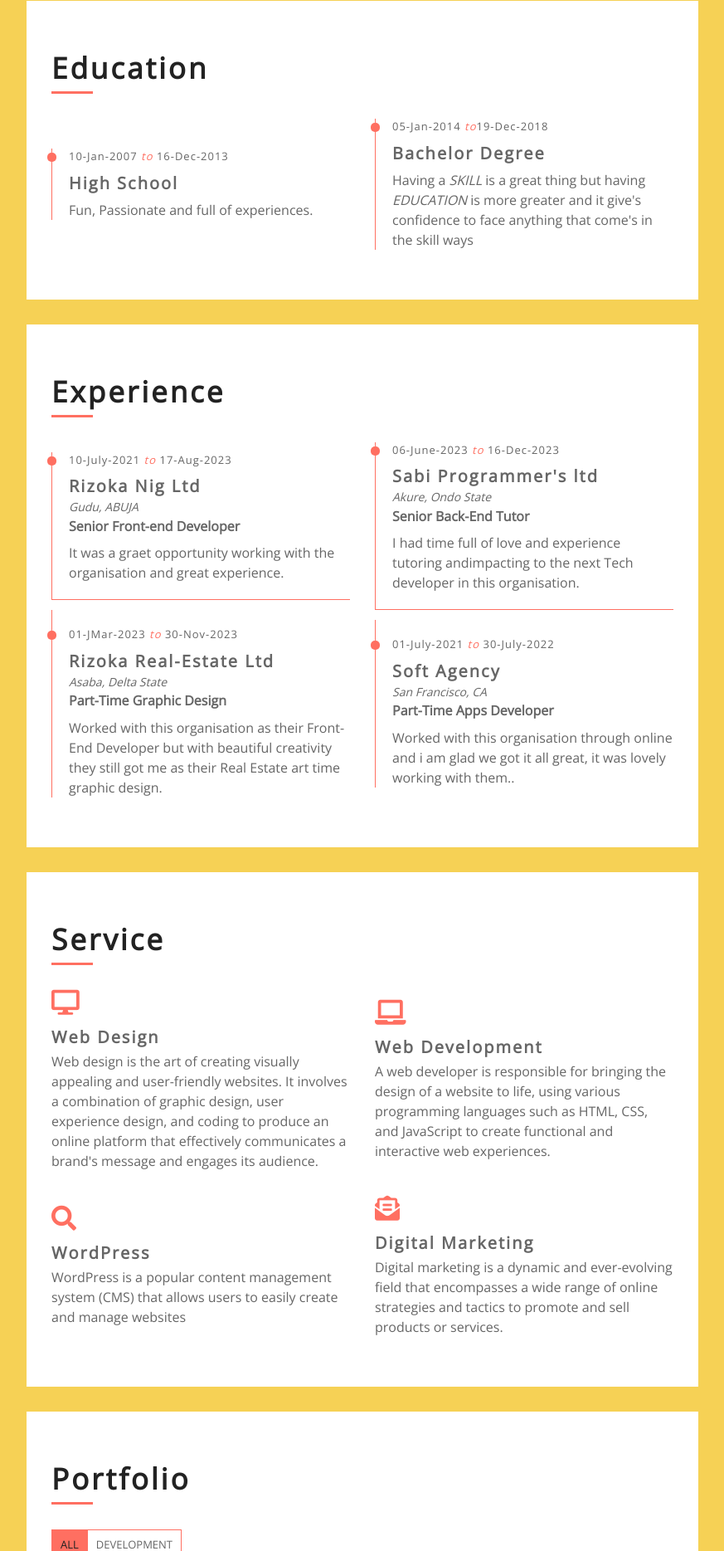
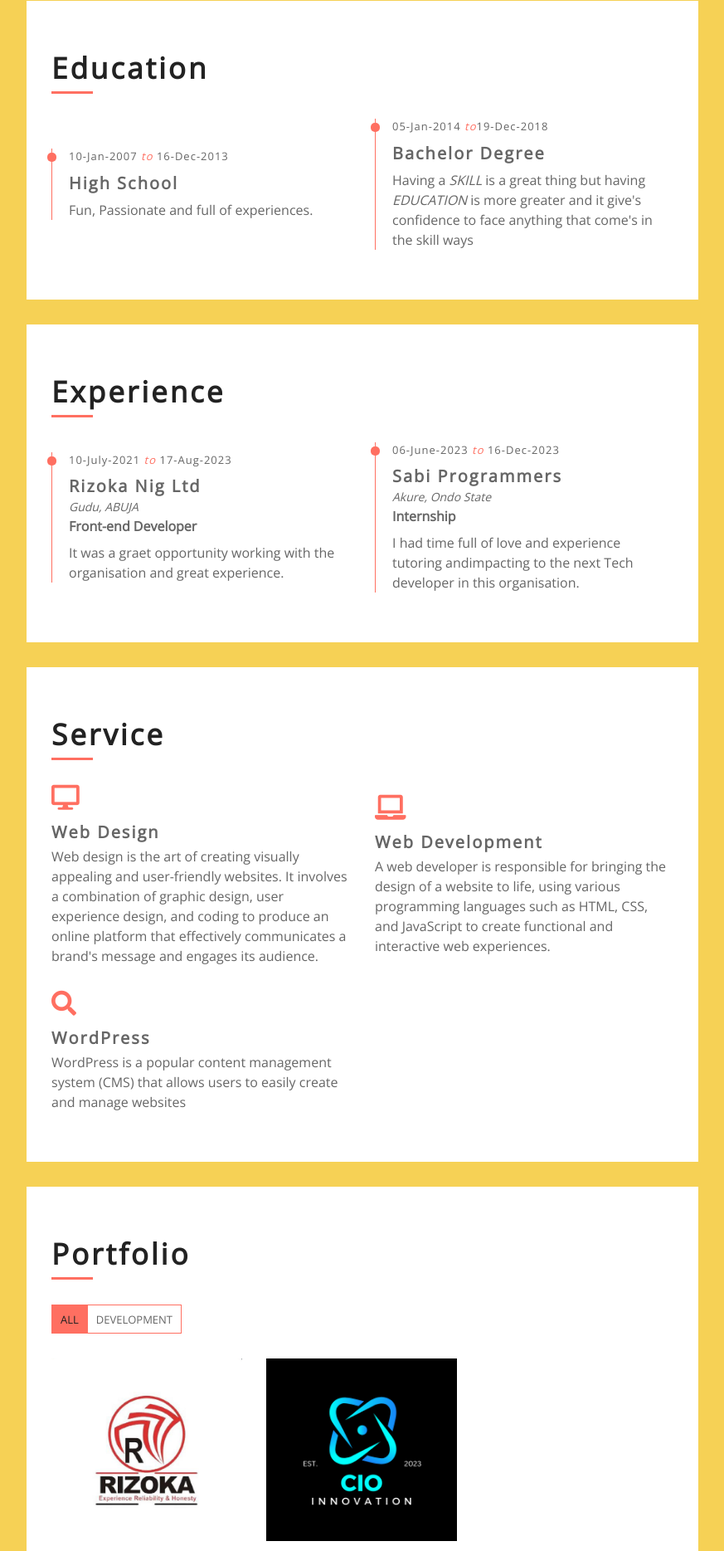
Before and after one commit to Chiefnenry/my-portfolio, a Django app: page / in a window 1280 px wide. Shown: the part 1225-3094 px from the top of the page at 83% size, without its empty margins (368-1241 px from the left). Run offline with Django 4.2, Linux system fonts and the light colour scheme; some libraries are stand-ins or nearby versions.

Commit message:
last commit

```diff
--- a/charlesresumeapp/templates/charlesresumeapp/index.html
+++ b/charlesresumeapp/templates/charlesresumeapp/index.html
@@ -65,7 +65,7 @@
                 </div>
                 <div class="sidebar-footer">
                     <a href="https://x.com/chiefnenry"><i class="fab fa-twitter"></i></a>
-                    <a href=""><i class="fab fa-github"></i></a>
+                    <a class="btn" href="https://github.com/Chiefnenry"><i class="fab fa-github"></i></a>
                     <a href="https://ng.linkedin.com/in/charles-omosegbon-7bb706298"><i class="fab fa-linkedin-in"></i></a>
                 </div>
             </div>
@@ -76,7 +76,7 @@
                         <p>I'm</p>
                         <h1>Omosegbon I Charles</h1>
                         <h2></h2>
-                        <div class="typed-text">Web Designer, Web Developer, Front End Developer, Apps Developer, Graphic Designer</div>
+                        <div class="typed-text">Web Designer, Web Developer, Front End Developer, Back End Developer, Apps Developer</div>
                     </div>
                 </div>
                 <!-- Header End -->
@@ -186,20 +186,20 @@
                                     <span>10-July-2021 <i>to</i> 17-Aug-2023</span>
                                     <h3>Rizoka Nig Ltd</h3>
                                     <h4>Gudu, ABUJA</h4>
-                                    <h5>Senior Front-end Developer</h5>
+                                    <h5>Front-end Developer</h5>
                                     <p>It was a graet opportunity working with the organisation and great experience.</p>
                                 </div>
                             </div>
                             <div class="col-md-6">
                                 <div class="exp-col">
                                     <span>06-June-2023 <i>to</i> 16-Dec-2023</span>
-                                    <h3>Sabi Programmer's ltd</h3>
+                                    <h3>Sabi Programmers</h3>
                                     <h4>Akure, Ondo State</h4>
-                                    <h5>Senior Back-End Tutor</h5>
+                                    <h5>Internship</h5>
                                     <p>I had time full of love and experience tutoring andimpacting to the next Tech developer in this organisation.</p>
                                 </div>
                             </div>
-                            <div class="col-md-6">
+                            {% comment %} <div class="col-md-6">
                                 <div class="exp-col">
                                     <span>01-JMar-2023 <i>to</i> 30-Nov-2023</span>
                                     <h3>Rizoka Real-Estate Ltd</h3>
@@ -207,8 +207,8 @@
                                     <h5>Part-Time Graphic Design</h5>
                                     <p>Worked with this organisation as their Front-End Developer but with beautiful creativity they still got me as their Real Estate art time graphic design.</p>
                                 </div>
-                            </div>
-                            <div class="col-md-6">
+                            </div> {% endcomment %}
+                            {% comment %} <div class="col-md-6">
                                 <div class="exp-col">
                                     <span>01-July-2021 <i>to</i> 30-July-2022</span>
                                     <h3>Soft Agency</h3>
@@ -216,7 +216,7 @@
                                     <h5>Part-Time Apps Developer</h5>
                                     <p>Worked with this organisation through online and i am glad we got it all great, it was lovely working with them..</p>
                                 </div>
-                            </div>
+                            </div> {% endcomment %}
                         </div>
                     </div>
                 </div>
@@ -250,13 +250,13 @@
                                     <p>WordPress is a popular content management system (CMS) that allows users to easily create and manage websites</p>
                                 </div>
                             </div>
-                            <div class="col-md-6">
+                            {% comment %} <div class="col-md-6">
                                 <div class="srv-col">
                                     <i class="fa fa-envelope-open-text"></i>
                                     <h3>Digital Marketing</h3>
                                     <p>Digital marketing is a dynamic and ever-evolving field that encompasses a wide range of online strategies and tactics to promote and sell products or services. </p>
                                 </div>
-                            </div>
+                            </div> {% endcomment %}
                         </div>
                     </div>
                 </div>
@@ -281,23 +281,23 @@
                         <div class="row portfolio-container">
                             <div class="col-lg-4 col-md-6 portfolio-item web-des">
                                 <div class="portfolio-wrap">
-                                    {% comment %} <figure>
-                                        <img src="{% static "myimages/e-com1.WEBP" %}" class="img-fluid" alt="">
-                                        <a href="img/portfolio-1.jpg" data-lightbox="portfolio" data-title="Trading Platform" class="link-preview" title="Preview"><i class="fa fa-eye"></i></a>
-                                        <a href="#" class="link-details" title="More Details"><i class="fa fa-link"></i></a>
-                                        <a class="portfolio-title" href="https://rizoka.ng/">E-commerce Web <span>Web Development</span></a>
-                                    </figure> {% endcomment %}
+                                    <figure>
+                                        <img src="{% static "myimages/rizoka.jpg" %}" class="img-fluid" alt="">
+                                        <a href="https://rizoka.ng/" data-lightbox="portfolio" data-title="Trading Platform" class="link-preview" title="Preview"><i class="fa fa-eye"></i></a>
+                                        <a href="https://rizoka.ng/" class="link-details" title="More Details"><i class="fa fa-link"></i></a>
+                                        <a class="portfolio-title" href="https://rizoka.ng/">Trading Platform Website <span>Web Development</span></a>
+                                    </figure>
                                 </div>
                             </div>
 
                             <div class="col-lg-4 col-md-6 portfolio-item web-des">
                                 <div class="portfolio-wrap">
-                                    {% comment %} <figure>
-                                        <img src="{% static "myimages/portfolio1.WEBP" %}" class="img-fluid" alt="">
-                                        <a href="img/portfolio-2.jpg" class="link-preview" data-lightbox="portfolio" data-title="Project Name" title="Preview"><i class="fa fa-eye"></i></a>
-                                        <a href="#" class="link-details" title="More Details"><i class="fa fa-link"></i></a>
-                                        <a class="portfolio-title" href="#">Portfolio Website<span>Web Design</span></a>
-                                    </figure> {% endcomment %}
+                                    <figure>
+                                        <img src="{% static "myimages/CIO-Innovation-Logo.png" %}" class="img-fluid" alt="">
+                                        <a href="https://otp-input-sooty.vercel.app/" class="link-preview" data-lightbox="portfolio" data-title="Project Name" title="Preview"><i class="fa fa-eye"></i></a>
+                                        <a href="https://otp-input-sooty.vercel.app/" class="link-details" title="More Details"><i class="fa fa-link"></i></a>
+                                        <a class="portfolio-title" href="https://otp-input-sooty.vercel.app/">React OTP Project<span>Web Development</span></a>
+                                    </figure>
                                 </div>
                             </div>
 
@@ -477,7 +477,7 @@
         </div>
 
         <!-- Back to Top -->
-        <a href="#" class="back-to-top"><i class="fa fa-angle-double-up"></i></a>
+        <a href="index.html" class="back-to-top"><i class="fa fa-angle-double-up"></i></a>
 
         <!-- JavaScript Libraries -->
         <script src="https://code.jquery.com/jquery-3.4.1.min.js"></script>
```
